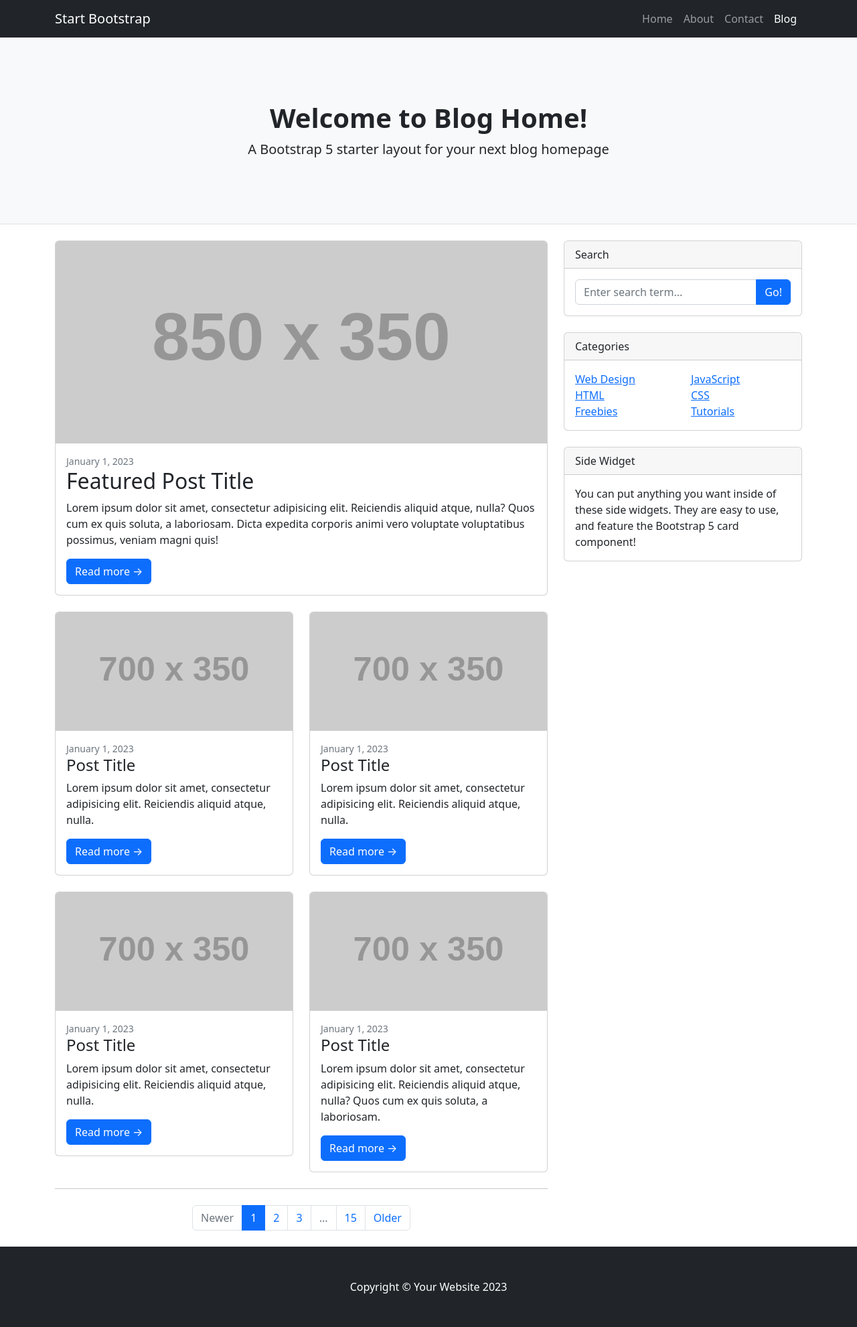
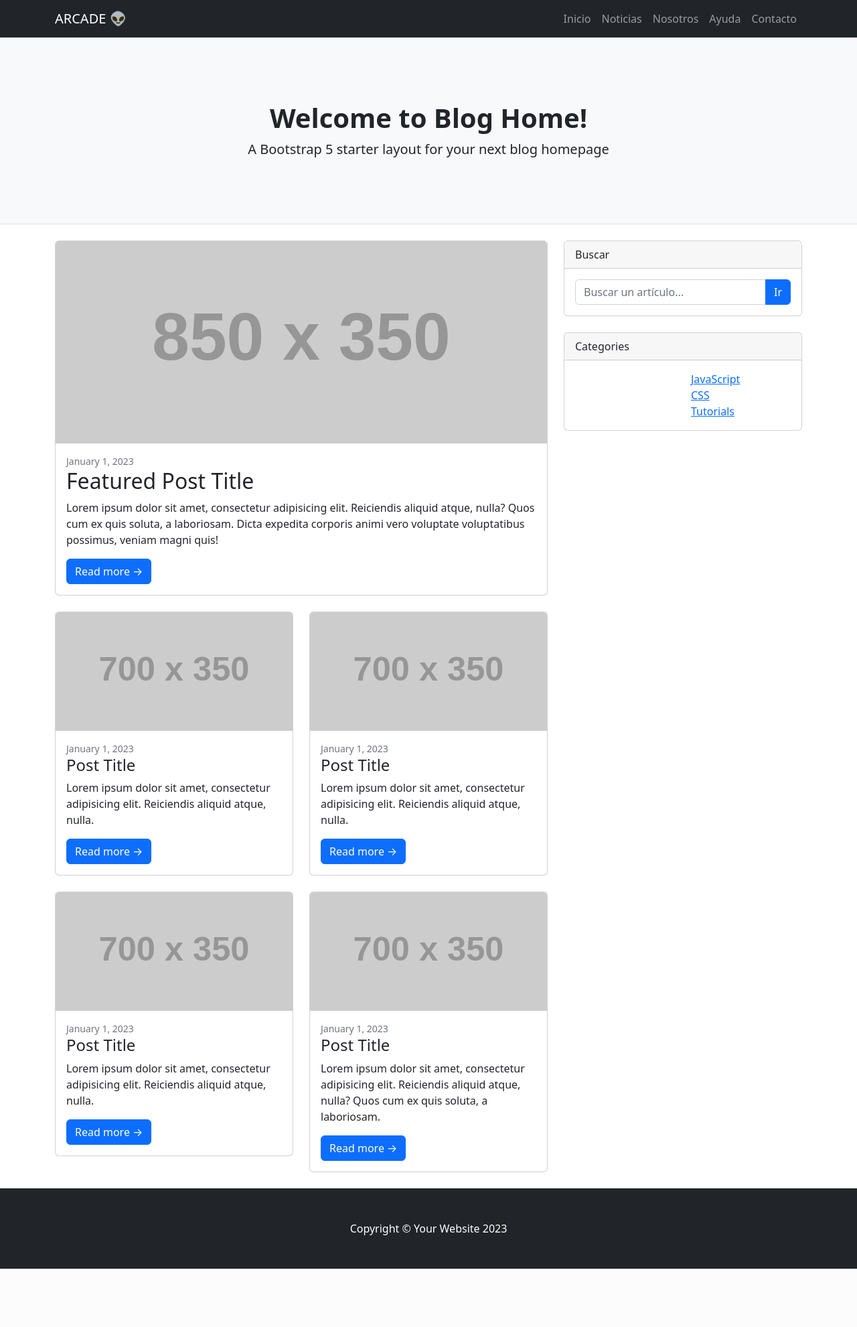
Before and after one commit to agustinbareiro/ProyectoFinal, a Django app: page / in a window 1280 px wide. Shown: the whole page at 67% size. After the commit the page ends 1894 px from the top, so only its background shows below. Run offline with Django 4.2, Linux system fonts and the light colour scheme; grey boxes labelled with a size stand in for pictures from a placeholder-image service; some libraries are stand-ins or nearby versions.

Commit message:
28/07 Facu

```diff
--- a/blog/templates/index.html
+++ b/blog/templates/index.html
@@ -1,12 +1,13 @@
 {% load static %}
+
 <!DOCTYPE html>
-<html lang="en">
+<html lang="es">
     <head>
         <meta charset="utf-8" />
         <meta name="viewport" content="width=device-width, initial-scale=1, shrink-to-fit=no" />
         <meta name="description" content="" />
         <meta name="author" content="" />
-        <title>Blog Home - Start Bootstrap Template</title>
+        <title>Blog - {% block titulo %} {% endblock titulo%}</title>
         <!-- Favicon-->
         <link rel="icon" type="image/x-icon" href="assets/favicon.ico" />
         <!-- Core theme CSS (includes Bootstrap)-->
@@ -16,14 +17,16 @@
         <!-- Responsive navbar-->
         <nav class="navbar navbar-expand-lg navbar-dark bg-dark">
             <div class="container">
-                <a class="navbar-brand" href="#!">Start Bootstrap</a>
+                <a class="navbar-brand" href="{% url 'index'%}">ARCADE 👽</a>
                 <button class="navbar-toggler" type="button" data-bs-toggle="collapse" data-bs-target="#navbarSupportedContent" aria-controls="navbarSupportedContent" aria-expanded="false" aria-label="Toggle navigation"><span class="navbar-toggler-icon"></span></button>
                 <div class="collapse navbar-collapse" id="navbarSupportedContent">
                     <ul class="navbar-nav ms-auto mb-2 mb-lg-0">
-                        <li class="nav-item"><a class="nav-link" href="#">Home</a></li>
-                        <li class="nav-item"><a class="nav-link" href="#!">About</a></li>
-                        <li class="nav-item"><a class="nav-link" href="#!">Contact</a></li>
-                        <li class="nav-item"><a class="nav-link active" aria-current="page" href="#">Blog</a></li>
+                        <li class="nav-item"><a class="nav-link" href="{% url 'index'%}">Inicio</a></li>
+                        <li class="nav-item"><a class="nav-link" href="{% url 'noticias:inicio' %}">Noticias</a></li>
+                        <li class="nav-item"><a class="nav-link" href="{% url 'about'%}">Nosotros</a></li>
+                        <li class="nav-item"><a class="nav-link" href="{% url 'help' %}">Ayuda</a></li>
+                        <li class="nav-item"><a class="nav-link" href="{% url 'noticias:contacto' %}">Contacto</a></li>
+                        <!-- <li class="nav-item"><a class="nav-link active" aria-current="page" href="#">Blog</a></li> -->
                     </ul>
                 </div>
             </div>
@@ -99,8 +102,8 @@
                             </div>
                         </div>
                     </div>
-                    <!-- Pagination-->
-                    <nav aria-label="Pagination">
+                    <!-- MOSTRAR POR PÁGINAS EN NOTICIAS  -->
+                    <!-- <nav aria-label="Pagination">
                         <hr class="my-0" />
                         <ul class="pagination justify-content-center my-4">
                             <li class="page-item disabled"><a class="page-link" href="#" tabindex="-1" aria-disabled="true">Newer</a></li>
@@ -111,17 +114,17 @@
                             <li class="page-item"><a class="page-link" href="#!">15</a></li>
                             <li class="page-item"><a class="page-link" href="#!">Older</a></li>
                         </ul>
-                    </nav>
+                    </nav> -->
                 </div>
                 <!-- Side widgets-->
                 <div class="col-lg-4">
                     <!-- Search widget-->
                     <div class="card mb-4">
-                        <div class="card-header">Search</div>
+                        <div class="card-header">Buscar</div>
                         <div class="card-body">
                             <div class="input-group">
-                                <input class="form-control" type="text" placeholder="Enter search term..." aria-label="Enter search term..." aria-describedby="button-search" />
-                                <button class="btn btn-primary" id="button-search" type="button">Go!</button>
+                                <input class="form-control" type="text" placeholder="Buscar un artículo..." aria-label="Enter search term..." aria-describedby="button-search" value="{{request.GET.buscar}}"/>
+                                <button class="btn btn-primary" id="button-search" type="button">Ir</button>
                             </div>
                         </div>
                     </div>
@@ -132,9 +135,12 @@
                             <div class="row">
                                 <div class="col-sm-6">
                                     <ul class="list-unstyled mb-0">
-                                        <li><a href="#!">Web Design</a></li>
+                                        {%for c in categorias %}
+                                        <a href="?id={{c.pk}}">{{c.nombre}}</a>
+                                        {%endfor%}
+                                        <!-- <li><a href="#!">Web Design</a></li>
                                         <li><a href="#!">HTML</a></li>
-                                        <li><a href="#!">Freebies</a></li>
+                                        <li><a href="#!">Freebies</a></li> -->
                                     </ul>
                                 </div>
                                 <div class="col-sm-6">
@@ -147,11 +153,11 @@
                             </div>
                         </div>
                     </div>
-                    <!-- Side widget-->
+                    <!-- Side widget
                     <div class="card mb-4">
                         <div class="card-header">Side Widget</div>
                         <div class="card-body">You can put anything you want inside of these side widgets. They are easy to use, and feature the Bootstrap 5 card component!</div>
-                    </div>
+                    </div> -->
                 </div>
             </div>
         </div>
```
